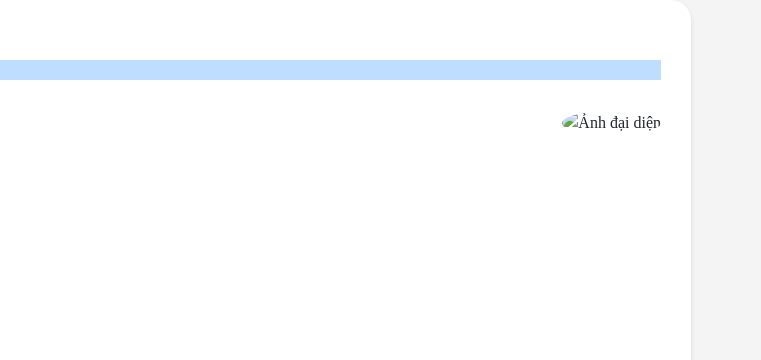
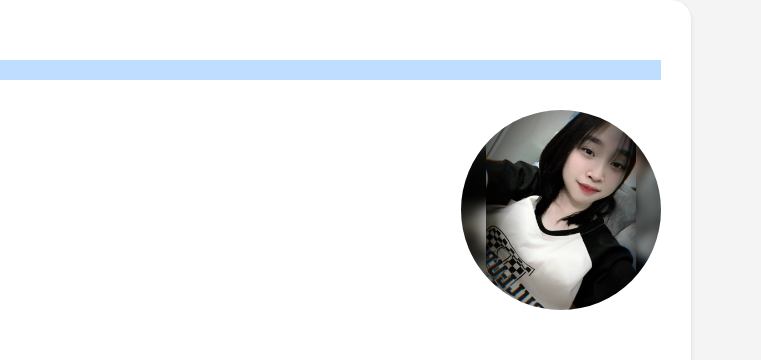
Before and after one commit to AnhKoy/AnhKoy.github.io, a plain HTML site: page index.html in a window 1280 px wide. Shown: the top 360 px of the page, 519-1280 px from the left. Drawn offline with nearby package versions, Linux system fonts and the light colour scheme.

Commit message:
Update avt index.html

```diff
--- a/index.html
+++ b/index.html
@@ -99,7 +99,7 @@
         <p><span class="info-icon"><img src="https://img.icons8.com/ios-glyphs/20/000000/new-post.png"/></span> Email: laocaixin1@gmail.com</p>
       </div>
       <div class="col-md-6 text-end">
-        <img src="ảnh của Anh.jpg" alt="Ảnh đại diện" class="avatar">
+        <img src="anhcuatoi.jpg" alt="Ảnh đại diện" class="avatar">
       </div>
     </div>
 
```
